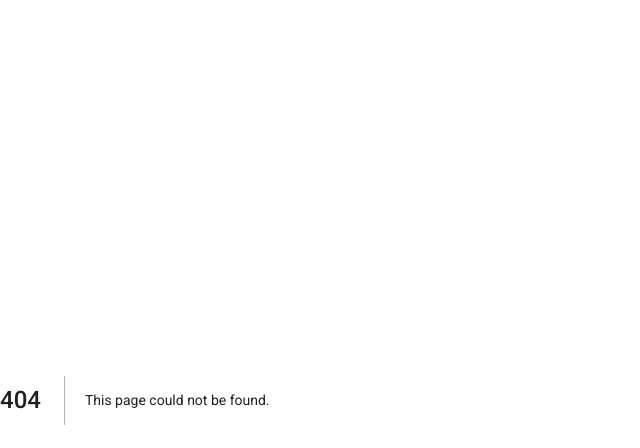
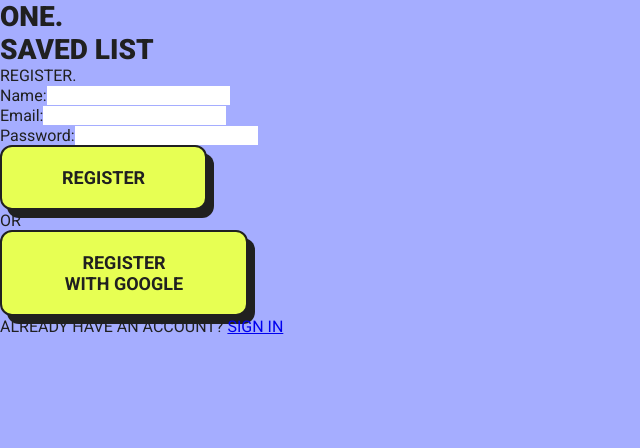
Before and after one commit to NataliaFrancisca/modern-saved-list, a Next.js app: page /register in a window 1280 px wide. Before the commit this address had no page. Shown: the top 448 px of the page, without its empty margins (0-640 px from the left). Built offline with nearby package versions, Linux system fonts and the light colour scheme.

Commit message:
feat: create the register page component

```diff
--- /dev/null
+++ b/src/app/register/page.tsx
@@ -0,0 +1,46 @@
+import AppName from '../component/app-name';
+import DefaultButton from '../component/default-button';
+
+const Register = () => {
+  return (
+    <main className="register-page">
+      <AppName />
+
+      <form className="form-component">
+        <legend>REGISTER.</legend>
+
+        <fieldset className="form-group">
+          <label>Name:</label>
+          <input type="text" required />
+        </fieldset>
+
+        <fieldset className="form-group">
+          <label>Email:</label>
+          <input type="email" required />
+        </fieldset>
+
+        <fieldset className="form-group">
+          <label>Password:</label>
+          <input type="password" required />
+        </fieldset>
+
+        <DefaultButton message="REGISTER" />
+
+        <span className="txt-or">OR</span>
+
+        <button className="defaultButton-component _google">
+          REGISTER WITH GOOGLE
+        </button>
+
+        <span className="form-link-message">
+          ALREADY HAVE AN ACCOUNT?{' '}
+          <a className="txt-link" href="/login">
+            SIGN IN
+          </a>
+        </span>
+      </form>
+    </main>
+  );
+};
+
+export default Register;
```
